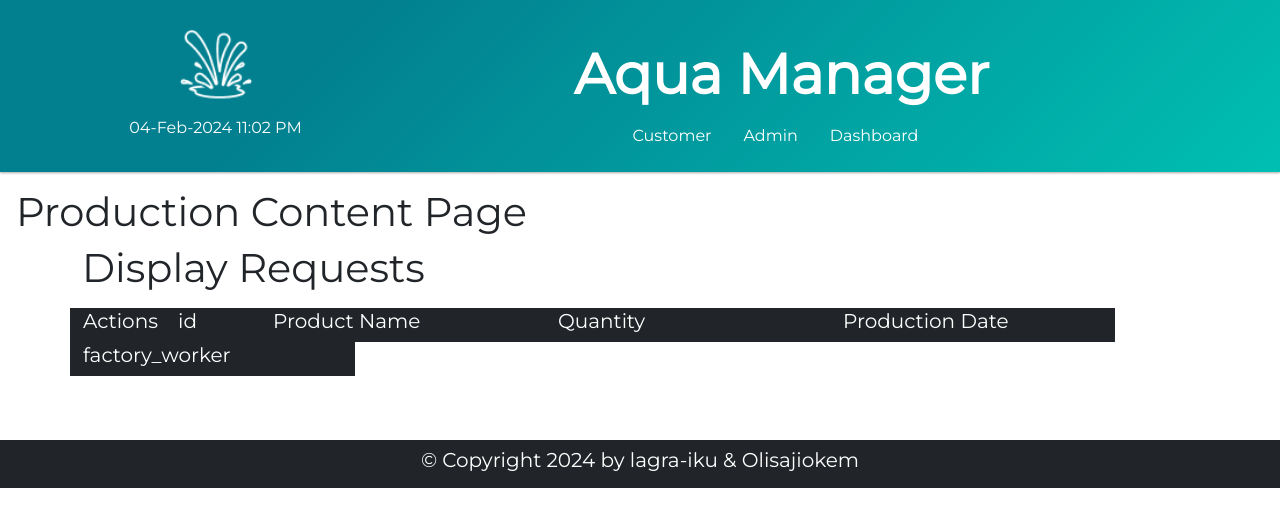
After one commit to lagra-iku/aqua_manager, a Flask app: page /production_content in a window 1280 px wide. The commit adds this page. Shown: the top 527 px of the page. Run offline with Flask 3, Linux system fonts and the light colour scheme; data that the repository does not hold is empty.

Commit message:
Added production content template

```diff
--- a/app.py
+++ b/app.py
@@ -84,6 +84,7 @@ def add_production():
     if request.method == 'POST':
         product_name = request.form.get('product_name')
         quantity = request.form.get('quantity')
+        factory_worker = request.form.get('factory_worker')
 
         # Get the current date
         production_date = datetime.now().date()
@@ -101,5 +102,14 @@ def add_production():
 def view_analytics():
     return redirect(url_for('dashboard', curr_date=curr_date))
 
+@app.route('/production_content', methods=['GET', 'POST'])
+def production_content():
+    # Fetch production content data from the database
+    cursor = db.cursor()
+    cursor.execute("SELECT * FROM production_records")
+    production_content_data = cursor.fetchall()
+    print(production_content_data)
+    return render_template('admin/production_content.html', production_content_data=production_content_data, curr_date=curr_date)
+
 if __name__ == "__main__":
     app.run(host='0.0.0.0', port=5000, debug=True)
--- /dev/null
+++ b/templates/admin/production_content.html
@@ -0,0 +1,32 @@
+{% extends 'index.html' %}
+
+{% block content %}
+    <div class="header">
+        <h1>Production Content Page</h1>
+    </div>
+
+    <div class="main-content">
+        <!-- Display Production Content Data -->
+        <div class="container mb-5">
+            <h1 class="mb-3">Display Requests</h1>
+            <div class="row">
+                <div class="col-sm-1 border border-dark bg-dark text-white"><h5>Actions</h5></div>
+                <div class="col-sm-1 border border-dark bg-dark text-white"><h5>id</h5></div>
+                <div class="col-sm-3 border border-dark bg-dark text-white"><h5>Product Name</h5></div>
+                <div class="col-sm-3 border border-dark bg-dark text-white"><h5>Quantity</h5></div>
+                <div class="col-sm-3 border border-dark bg-dark text-white"><h5>Production Date</h5></div>
+                <div class="col-sm-3 border border-dark bg-dark text-white"><h5>factory_worker</h5></div>
+            </div>
+            {% for production_data in production_content_data %}
+                <div class="row">
+                    <div class="col-sm-1 border border-dark py-1"><a class="" href="{{ url_for('production_content')}}">Edit</a></div>
+                    <div class="col-sm-3 border border-dark py-1">{{ production_data.product_name }}</div>
+                    <div class="col-sm-3 border border-dark py-1">{{ production_data.quantity }}</div>
+                    <div class="col-sm-3 border border-dark py-1">{{ production_data.production_date }}</div>
+                    <div class="col-sm-3 border border-dark py-1">{{ production_data.factory_worker }}</div>
+                </div>
+            </div>
+            {% endfor %}
+        </div>
+    </div>
+{% endblock %}
```
Also changed, not shown: templates/admin/add_production.html (+11 -4 lines), templates/admin/home.html (+7 -7 lines).
